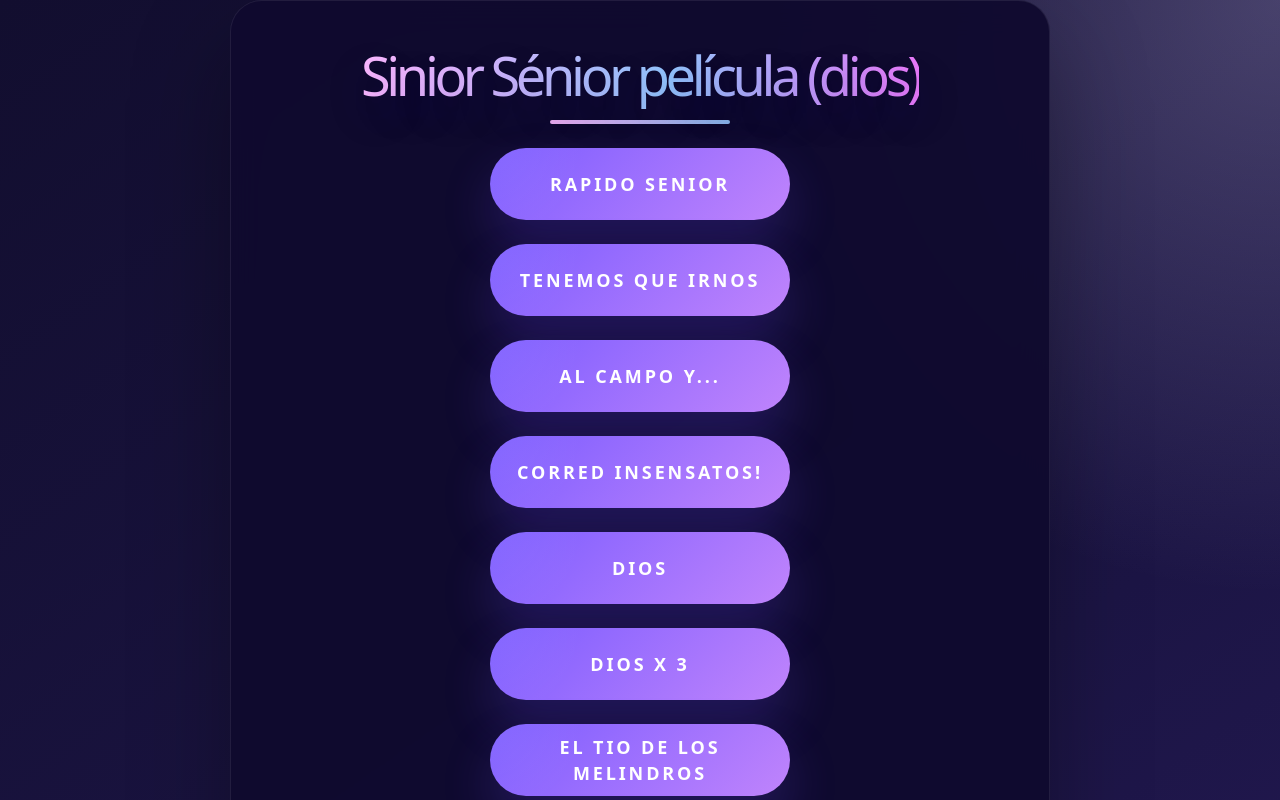
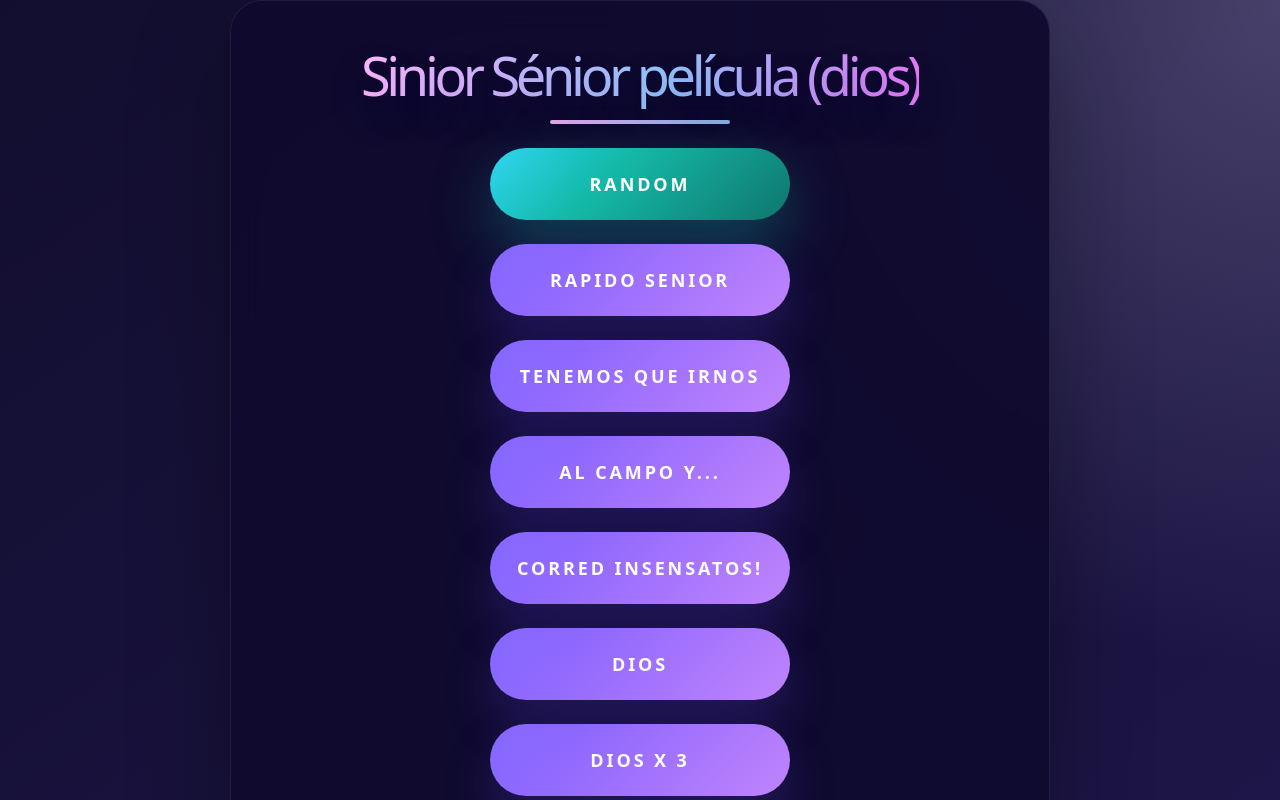
Before and after one commit to MaRossetti/siniorseniorpelicula, a React (Vite) app: page / in a window 1280 px wide. Shown: the top 800 px of the page. Built offline with nearby package versions, Linux system fonts and the light colour scheme.

Commit message:
random button
Random button and fixed sounds

```diff
--- a/src/App.css
+++ b/src/App.css
@@ -51,12 +51,26 @@ h1::after {
   background: linear-gradient(90deg, rgba(251, 184, 255, 0.92), rgba(147, 197, 253, 0.9));
 }
 
-#root > div {
+#root {
+  display: flex;
+  flex-direction: column;
+  align-items: center;
+}
+
+#root > div,
+#root > button {
   width: min(300px, 100%);
 }
 
 #root > div button {
   width: 100%;
+}
+
+#root > button {
+  width: min(300px, 100%);
+}
+
+#root button {
   min-height: 72px;
   border: 0;
   border-radius: 999px;
@@ -74,7 +88,7 @@ h1::after {
   box-shadow: 0 24px 50px rgba(109, 76, 255, 0.22);
 }
 
-#root > div button::before {
+#root button::before {
   content: '';
   position: absolute;
   inset: 0;
@@ -83,15 +97,26 @@ h1::after {
   pointer-events: none;
 }
 
-#root > div button:hover {
+#root button:hover {
   transform: translateY(-2px);
   box-shadow: 0 30px 55px rgba(109, 76, 255, 0.28);
   background: linear-gradient(135deg, #8f76ff 0%, #d8a9ff 100%);
 }
 
-#root > div button:focus-visible {
+#root button:focus-visible {
   outline: 3px solid rgba(170, 59, 255, 0.45);
   outline-offset: 4px;
+}
+
+#root button.random-button {
+  background: linear-gradient(135deg, #22d3ee 0%, #14b8a6 40%, #0f766e 100%);
+  box-shadow: 0 24px 60px rgba(20, 184, 166, 0.35);
+}
+
+#root button.random-button:hover {
+  transform: translateY(-2px);
+  background: linear-gradient(135deg, #7dd3fc 0%, #2dd4bf 45%, #14b8a6 100%);
+  box-shadow: 0 30px 70px rgba(20, 184, 166, 0.45);
 }
 
 @media (max-width: 720px) {
--- a/src/App.tsx
+++ b/src/App.tsx
@@ -1,5 +1,6 @@
 import './App.css'
 import { SoundButton } from './components/SoundButton/SoundButton.tsx'
+import { RandomButton } from './components/RandomButton/RandomButton.tsx'
 
 function App() {
 
@@ -36,23 +37,31 @@ function App() {
 
   }
 
+
+
+
+
   return (
     <>
       <h1>Sinior Sénior película (dios)</h1>
+      <RandomButton urls={Object.values(audioList)} />
       <SoundButton label="Rapido senior" fileUrl={audioList.rapidosenior} />
       <SoundButton label="Tenemos que irnos" fileUrl={audioList.tenemosqueirnos} />
       <SoundButton label="Al campo y..." fileUrl={audioList.alcampoyacriar} />
       <SoundButton label="Corred insensatos!" fileUrl={audioList.corredinsensatos} />
       <SoundButton label="Dios" fileUrl={audioList.dios} />
       <SoundButton label="Dios x 3" fileUrl={audioList.diosdiosdios} />
+      <SoundButton label="Tenemos que irnos 2" fileUrl={audioList.tenemosqueirnosv2} />
       <SoundButton label="El tio de los melindros" fileUrl={audioList.eltiodelosmelindros} />
       <SoundButton label="Hay o no hay" fileUrl={audioList.hayonohay} />
       <SoundButton label="La pulicia" fileUrl={audioList.lapulicia} />
       <SoundButton label="Nos roban las patatas" fileUrl={audioList.nosrobanlaspatatas} />
+      <SoundButton label="Nos puedes pasar" fileUrl={audioList.nopuedespasar} />
       <SoundButton label="No tocar los cojones" fileUrl={audioList.notocarloscojones} />
       <SoundButton label="Película grande" fileUrl={audioList.peliculagrande} />
       <SoundButton label="Película grande o pequeña" fileUrl={audioList.peliculagrandeopequena} />
       <SoundButton label="Por favor, señor" fileUrl={audioList.porfavorsinior} />
+      <SoundButton label="Tenemos Kirnos" fileUrl={audioList.tenemoskirnos} />
       <SoundButton label="Por favor, soy muy pobre" fileUrl={audioList.porfavorsoymuypobre} />
       <SoundButton label="Prohibido tocar los cojones" fileUrl={audioList.prohibidotocarloscojones} />
       <SoundButton label="Pulicia" fileUrl={audioList.pulicia} />
--- /dev/null
+++ b/src/components/RandomButton/RandomButton.tsx
@@ -0,0 +1,19 @@
+type RandomButtonProps = {
+	urls: string[]
+}
+
+export const RandomButton = ({ urls }: RandomButtonProps) => {
+
+	const getRandomAudio = () => {
+		const randIndex = Math.floor(Math.random() * urls.length)
+		const randKey = urls[randIndex]
+		const audio = new Audio(randKey)
+		audio.play()
+  }
+
+	return (
+		<button type="button" className="random-button" onClick={getRandomAudio}>
+			RANDOM
+		</button>
+	)
+}
```
